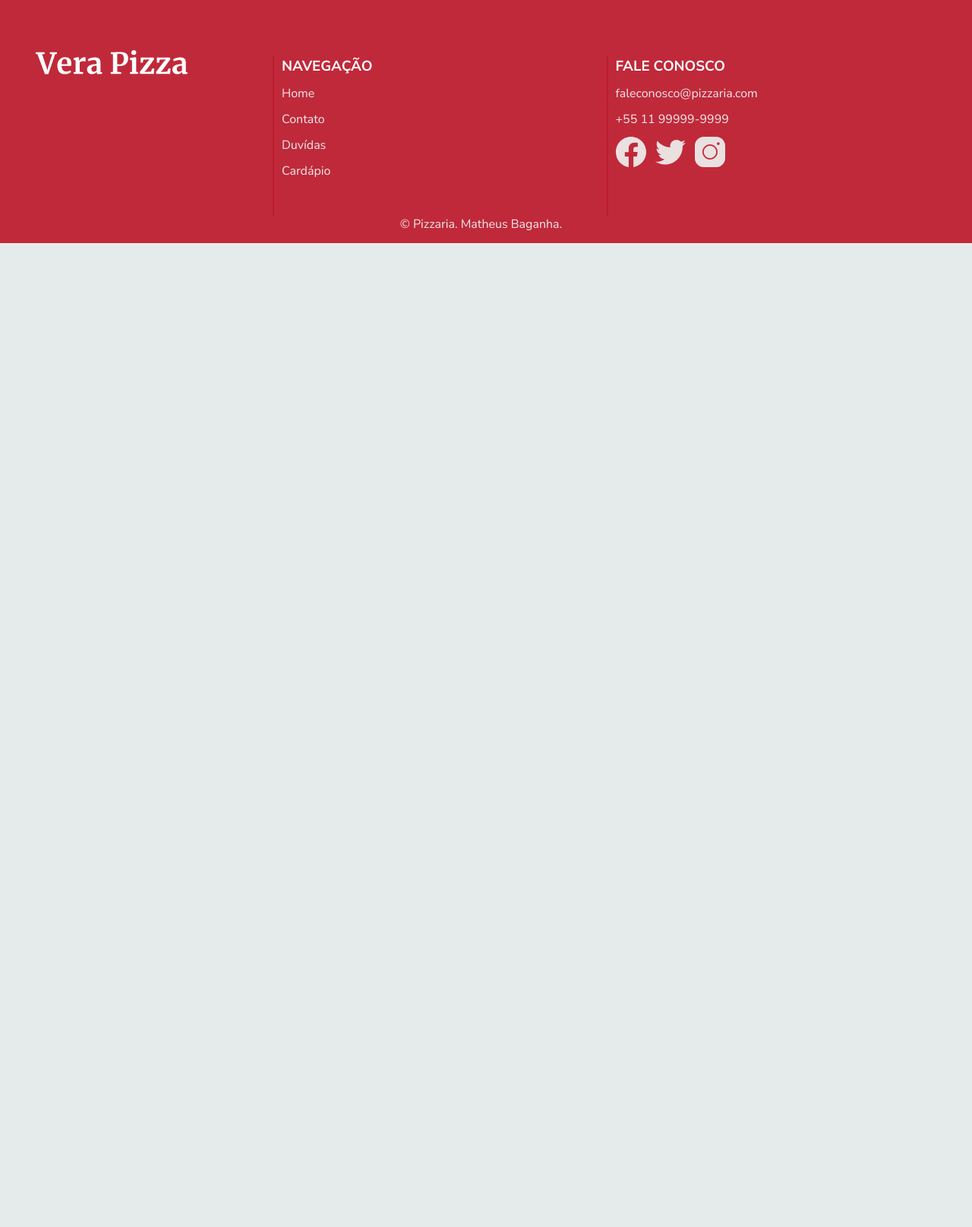
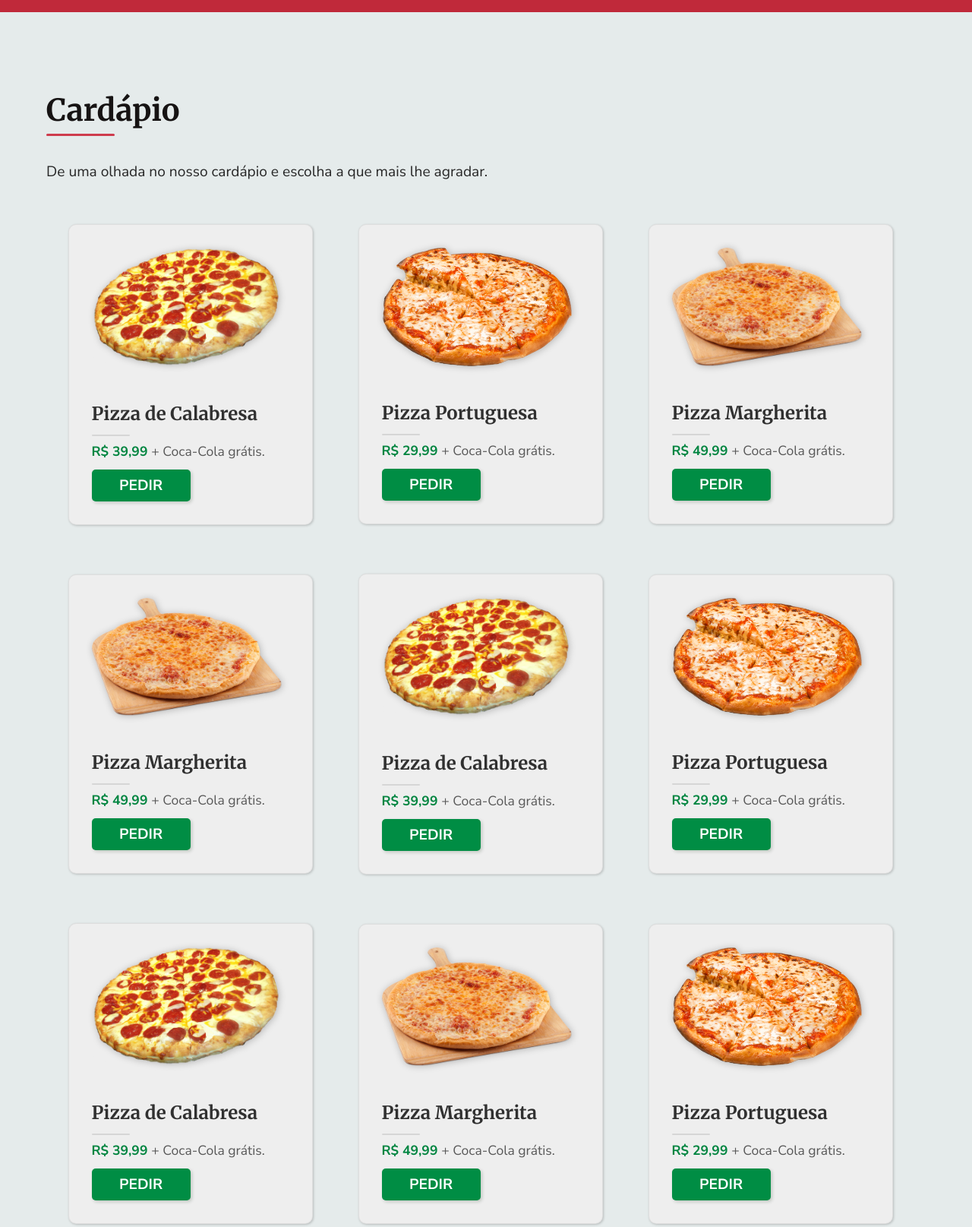
Before and after one commit to MatheusBaganha/Vera-Pizza, a plain HTML site: page cardapio.html in a window 1280 px wide. Shown: the part 80-1695 px from the top of the page at 76% size. Before the commit the page ends 800 px from the top, so only its background shows below. Drawn offline with Linux system fonts and the light colour scheme.

Commit message:
Cardápio finalizado

```diff
--- a/cardapio.html
+++ b/cardapio.html
@@ -12,13 +12,13 @@
     <link rel="stylesheet" href="style.css">
 </head>
 <body>
-    <header class="header-bg flex-nav">
+    <header id="cardapio" class="header-bg flex-nav">
         <a class="logo logo-header" href="index.html"><img src="svg/vera-pizza.svg" alt="Logo da pizzaria"></a>
         <nav data-nav>
             <button data-btnMenu aria-label="Abrir Menu" aria-haspopup="true" aria-controls="menu" aria-expanded="false"><span class="icone-menu"></span></button>
             <ul id="menu" class="flex-ul" data-itens role="menu">
                 <li><a href="index.html">Home</a></li>
-                <li><a href="cardapio.html">Cardápio</a></li>
+                <li><a href="#cardapio">Cardápio</a></li>
                 <li><a href="duvidas.html">Dúvidas</a></li>
                 <li><a href="#footer">Contato</a></li>
                 <li><a data-pedir class="pedir-menu">Peça já</a></li>
@@ -26,9 +26,81 @@
         </nav>
     </header>
 
-    <section>
+    <section class="article-bg container">
+        <h1 class="cardapio-titulo">Cardápio<div class="linha1 linha-cardapio"></div></h1></h1>
+        <p class="cardapio-corpo">De uma olhada no nosso cardápio e escolha a que mais lhe agradar.</p>
+        <div class="container-grid-cardapio">
+            <div class="container-item">
+                <img src="img/pizza-calabresa.png" alt="pizza">
+                <h2>Pizza de Calabresa</h2>
+                <p class="preco-pizza">R$ 39,99 <span class="bebida">+ Coca-Cola grátis.</span></p>
+                <a data-pedir>PEDIR</a>
+            </div>
+
+            <div class="container-item">
+                <img src="img/Cheese-Pizza.png" alt="pizza">
+                <h2>Pizza Portuguesa</h2>
+                <p class="preco-pizza">R$ 29,99 <span class="bebida">+ Coca-Cola grátis.</span></p>
+                <a data-pedir>PEDIR</a>
+            </div>
+
+            <div class="container-item">
+                <img src="img/cheese-pizza3.png" alt="pizza">
+                <h2>Pizza Margherita</h2>
+                <p class="preco-pizza">R$ 49,99 <span class="bebida">+ Coca-Cola grátis.</span></p>
+                <a data-pedir>PEDIR</a>
+            </div>
 
 
+
+            <div class="container-item">
+                <img src="img/cheese-pizza3.png" alt="pizza">
+                <h2>Pizza Margherita</h2>
+                <p class="preco-pizza">R$ 49,99 <span class="bebida">+ Coca-Cola grátis.</span></p>
+                <a data-pedir>PEDIR</a>
+            </div>
+
+            <div class="container-item">
+                <img src="img/pizza-calabresa.png" alt="pizza">
+                <h2>Pizza de Calabresa</h2>
+                <p class="preco-pizza">R$ 39,99 <span class="bebida">+ Coca-Cola grátis.</span></p>
+                <a data-pedir>PEDIR</a>
+            </div>
+
+            <div class="container-item">
+                <img src="img/Cheese-Pizza.png" alt="pizza">
+                <h2>Pizza Portuguesa</h2>
+                <p class="preco-pizza">R$ 29,99 <span class="bebida">+ Coca-Cola grátis.</span></p>
+                <a data-pedir>PEDIR</a>
+            </div>
+
+
+            <div class="container-item">
+                <img src="img/pizza-calabresa.png" alt="pizza">
+                <h2>Pizza de Calabresa</h2>
+                <p class="preco-pizza">R$ 39,99 <span class="bebida">+ Coca-Cola grátis.</span></p>
+                <a data-pedir>PEDIR</a>
+            </div>
+
+            <div class="container-item">
+                <img src="img/cheese-pizza3.png" alt="pizza">
+                <h2>Pizza Margherita</h2>
+                <p class="preco-pizza">R$ 49,99 <span class="bebida">+ Coca-Cola grátis.</span></p>
+                <a data-pedir>PEDIR</a>
+            </div>
+
+
+
+            <div class="container-item">
+                <img src="img/Cheese-Pizza.png" alt="pizza">
+                <h2>Pizza Portuguesa</h2>
+                <p class="preco-pizza">R$ 29,99 <span class="bebida">+ Coca-Cola grátis.</span></p>
+                <a data-pedir>PEDIR</a>
+            </div>
+
+
+
+        </div>
 
     </section>
 
@@ -40,10 +112,11 @@
             <div class="linha-footer">
                 <h3>NAVEGAÇÃO</h3>
                 <ul>
-                    <li><a href="#">Home</a></li>
-                    <li><a href="#">Contato</a></li>
-                    <li><a href="#">Duvídas</a></li>
-                    <li><a href="#footer">Cardápio</a></li>
+                    <li><a href="index.html">Home</a></li>
+                    <li><a href="#footer">Contato</a></li>
+                    <li><a href="duvidas.html">Duvídas</a></li>
+                    <li><a href="#cardapio">Cardápio</a></li>
+                    <li><a data-pedir>Peça já</a></li>
                 </ul>
             </div>
 
@@ -58,7 +131,7 @@
                 </div>
             </div>
         </div>
-        <p class="copy">© Pizzaria. Matheus Baganha.</p>
+        <p class="copy">© Pizzaria. <a href="https://github.com/MatheusBaganha" target="blank">Matheus Baganha</a>.</p>
     </footer>
 
 
@@ -82,9 +155,9 @@
                 <div class="select-pizza">
                     <label for="pizza">Pizza</label>
                     <select data-select name="pizza" id="pizza" required>
-                        <option value="calabresa" selected>Calabresa</option>
-                        <option value="portuguesa">Portuguesa</option>
-                        <option value="marguerita">Marguerita</option>
+                        <option value="calabresa" selected>Calabresa - R$ 39,99</option>
+                        <option value="portuguesa">Portuguesa - R$ 29,99</option>
+                        <option value="marguerita">Margherita - R$ 49,99</option>
                     </select>
                 </div>
 
--- /dev/null
+++ b/css/cardapio.css
@@ -0,0 +1,136 @@
+.container-grid-cardapio {
+    display: grid;
+    grid-template-columns: repeat(3, 350px);
+    gap: 32px;
+    justify-content: center;
+    align-items: center;
+}
+
+
+.container-item {
+    border: 1px solid rgba(211, 211, 211, 0.568);
+    box-shadow: 1px 1px 3px rgba(39, 39, 39, 0.233);
+    border-radius: 10px;
+    background-color: #eeeeee;
+    max-width: 260px;
+    padding: 30px;
+    margin-bottom: 32px;
+}
+
+
+.container-item img {
+    max-width: 250px;
+    filter: drop-shadow(1px 1px 5px rgba(0, 0, 0, 0.24));
+
+}
+
+.container-item h2 {
+    color: #303030;
+    font-weight: bold;
+    font-size: 1.5rem;
+    margin-top: 42px;
+    margin-bottom: 22px;
+
+
+}
+
+.container-item p {
+    display: block;
+    font-weight: bold;
+    font-size: 1.1rem;
+    color: #008540;
+    position: relative;
+    margin-bottom: 12px;
+    margin-top: 16px;
+
+}
+
+.container-item p::before {
+    content: '';
+    display: block;
+    width: 50px;
+    height: 2px;
+    background-color: #d6d6d6;
+    position: absolute;
+    top: -10px;
+    border-radius: 3px;
+
+}
+
+.bebida {
+    color: rgb(88, 88, 88);
+    font-weight: normal;
+
+}
+
+.container-item a {
+    display: block;
+    background-color: #008D44;
+    color: white;
+    box-shadow: 2px 2px 4px #0624002f;
+    padding: 8px 20px;
+    font-size: 1.2rem;
+    font-weight: bold;
+    text-align: center;
+    max-width: 90px;
+    border-radius: 5px;
+    cursor: pointer;
+}
+
+.container-item a:hover {
+    background-color: #0f9b53;
+}
+
+
+
+@media(max-width: 1200px) {
+    .container-grid-cardapio {
+        grid-template-columns: repeat(2, 350px);
+    }
+}
+
+@media(max-width: 780px) {
+    .container-grid-cardapio {
+        grid-template-columns: repeat(2, 300px);
+    }
+}
+
+@media(max-width: 700px) {
+    .container-grid-cardapio {
+        grid-template-columns: 350px;
+    }
+}
+
+@media(max-width: 430px) {
+    .container-grid-cardapio {
+        grid-template-columns: 300px;
+    }
+
+    .container-item {
+        max-width: 250px;
+        padding: 20px;
+        margin: 0 22px 0 auto;
+
+    }
+
+    .cardapio-titulo, .cardapio-corpo {
+        margin-left: -13px;
+    }
+
+    .cardapio-titulo {
+        font-size: 2.3rem;
+    }
+
+    .cardapio-corpo {
+        font-size: 1rem;
+    }
+
+    .container-item img {
+        max-width: 190px;
+    }
+
+    .container-item:last-child {
+        margin-bottom: 64px;
+    }
+
+}
--- a/css/duvidas.css
+++ b/css/duvidas.css
@@ -24,7 +24,7 @@
 
 }
 
-.perguntas-freq {
+.perguntas-freq, .cardapio-titulo {
     display: block;
     text-align: start;
     font-size: 2.5rem;
@@ -38,7 +38,12 @@
     width: 120px;
 }
 
-.duvida {
+.linha-cardapio {
+    width: 90px;
+    margin-top: 6px;
+}
+
+.duvida, .cardapio-corpo {
     display: block;
     font-size: 1.2rem;
     text-align: start;
--- a/css/footer.css
+++ b/css/footer.css
@@ -41,9 +41,22 @@ footer {
 .copy {
     display: block;
     text-align: center;
-    margin-top: 12px;
+    margin-top: 16px;
     margin-bottom: -16px;
+    margin-left: 13px;
     color: #ebebeb;
+}
+
+.copy a {
+    color: #ebebeb;
+}
+
+.copy a:hover {
+    color: #c4c4c4;
+}
+
+.copy a:active {
+    color: #949494;
 }
 
 .linha-footer {
--- a/css/geral.css
+++ b/css/geral.css
@@ -1,22 +1,30 @@
 * {
     padding: 0;
     margin: 0;
+}
+
+html {
+    scroll-behavior: smooth;
 }
 
 body {
     background-color: #E5EBEB;
 }
 
+:target {
+    margin-top: 0.7rem;
+}
+
 
 /* TIPOGRAFIA */
 
 
-.titulo, .titulo2, #pizzas h3, .titulo-form, .perguntas-freq {
+.titulo, .titulo2, #pizzas h3, .titulo-form, .perguntas-freq, .cardapio-titulo, .container-item h2 {
     font-family: 'Merriweather', serif;
     font-weight: bold;
 }
 
-.corpo-texto, .pedir, .populares-bg h2, .local-bg h3, .local-bg p, footer, .container-modal label, #botao-fechar, #finalizar-pedido, #pizza, #formulario input, .aviso, .preco, .pergunta ,.resposta, .duvida, #pizzas p  {
+.corpo-texto, .pedir, .populares-bg h2, .local-bg h3, .local-bg p, footer, .container-modal label, #botao-fechar, #finalizar-pedido, #pizza, #formulario input, .aviso, .preco, .pergunta ,.resposta, .duvida, #pizzas p, .cardapio-corpo, .container-item a, .preco-pizza {
     font-family: 'Nunito Sans', sans-serif;
 }
 
--- a/css/local.css
+++ b/css/local.css
@@ -99,7 +99,6 @@
         margin-left: 32px;
     }
 
-
 }
 
 
@@ -108,6 +107,7 @@
     .local div {
         margin: -64px 32px;
     }
+
 
 }
 
@@ -128,6 +128,10 @@
     .local p {
         font-size: 1.2rem;
     }
+
+    .local p::before {
+        top: 5px;
+    }
 }
 
 
--- a/css/pedir.css
+++ b/css/pedir.css
@@ -1,4 +1,3 @@
-
 .container-modal {
     background-color: rgba(0, 0, 0, .5);
     width: 100vw;
@@ -97,7 +96,7 @@
     display: block;
     max-width: 190px;
     padding-left: 5px;
-    padding-right: 25px;
+    padding-right: 8px;
     height: 32px;
     box-sizing: border-box;
     font-size: 0.9rem;
--- a/modules/trocar-pizza.js
+++ b/modules/trocar-pizza.js
@@ -43,7 +43,7 @@ export default function initTrocarPizza() {
 
     function trocarConteudo(conteudo) {
         if(conteudo.currentTarget === circulos[1]) {
-            tituloPizza.innerText = 'Pizza Marguerita';
+            tituloPizza.innerText = 'Pizza Margherita';
             texto.innerText = 'Sabor ícone da Itália que leva apenas molho, muçarela, tomate e manjericão. É uma ótima opção para quem não come carne.'
             trocaCor('white');
             trocarImg(imagem, 'img/cheese-pizza2.png');
--- a/style.css
+++ b/style.css
@@ -6,3 +6,4 @@
 @import './css/local.css';
 @import './css/footer.css';
 @import './css/duvidas.css';
+@import './css/cardapio.css';
```
Also changed, not shown: css/header.css (+12 -1 lines), duvidas.html (+7 -7 lines), index.html (+6 -6 lines).
